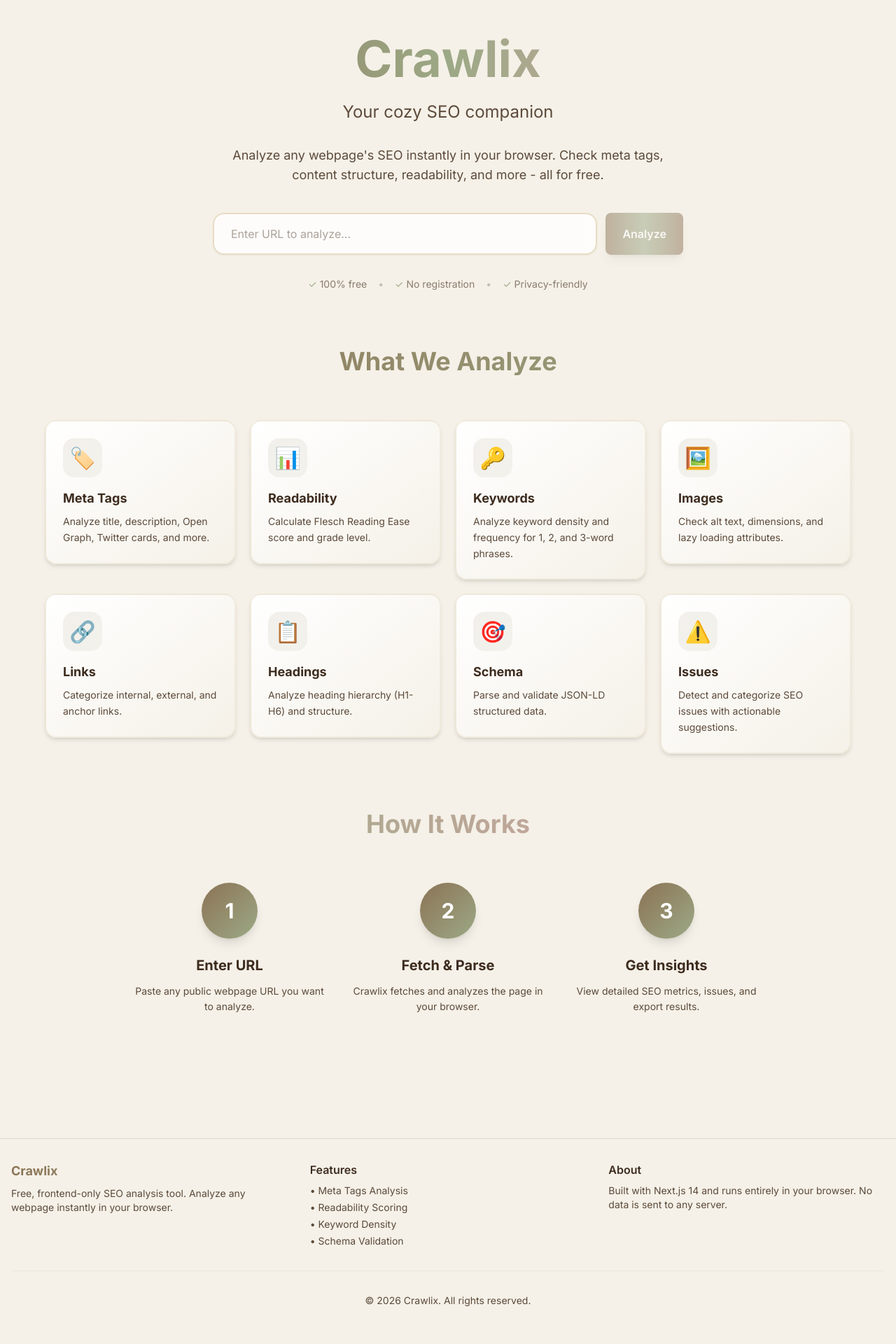
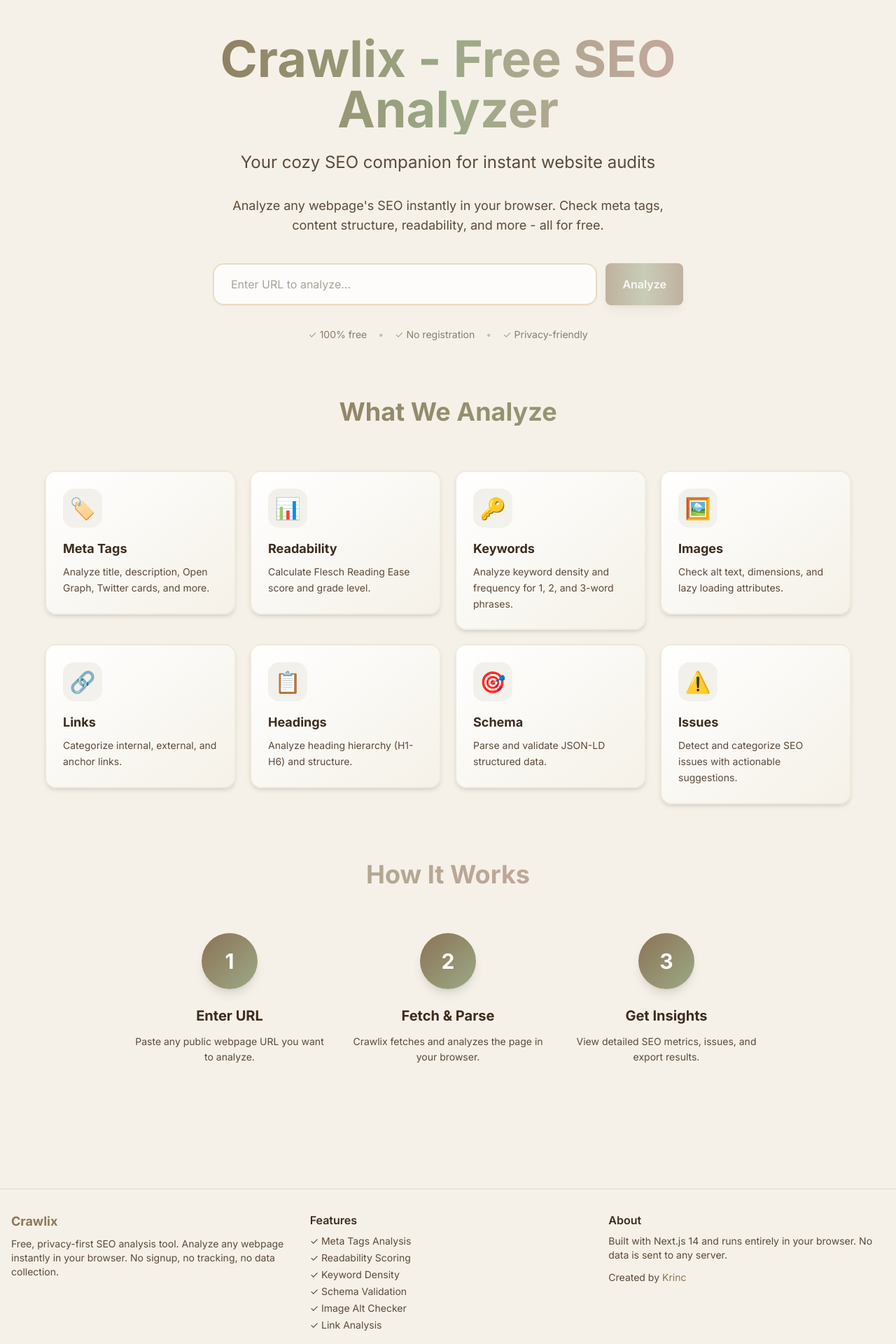
Before and after one commit to iKrinc/crawlix.krinc.in, a Next.js app: page / in a window 1280 px wide. Shown: the top 1920 px of the page at 70% size. Built offline with nearby package versions, Linux system fonts and the light colour scheme.

Commit message:
Updated SEO abilities

```diff
--- a/next.config.js
+++ b/next.config.js
@@ -1,6 +1,8 @@
 /** @type {import('next').NextConfig} */
 const nextConfig = {
   reactStrictMode: true,
+  poweredByHeader: false, // Remove X-Powered-By header for security
+  compress: true, // Enable gzip compression
   images: {
     remotePatterns: [
       {
@@ -16,6 +18,28 @@
   async headers() {
     return [
       {
+        source: '/(.*)',
+        headers: [
+          // Security headers
+          {
+            key: 'X-DNS-Prefetch-Control',
+            value: 'on'
+          },
+          {
+            key: 'X-Frame-Options',
+            value: 'SAMEORIGIN'
+          },
+          {
+            key: 'X-Content-Type-Options',
+            value: 'nosniff'
+          },
+          {
+            key: 'Referrer-Policy',
+            value: 'origin-when-cross-origin'
+          },
+        ],
+      },
+      {
         source: '/api/proxy',
         headers: [
           { key: 'Access-Control-Allow-Origin', value: '*' },
--- a/src/app/layout.tsx
+++ b/src/app/layout.tsx
@@ -9,53 +9,79 @@
 });
 
 export const metadata: Metadata = {
-  title: 'Crawlix - Free Frontend SEO Analyzer Tool',
+  metadataBase: new URL('https://crawlix.krinc.in'),
+  title: {
+    default: 'Crawlix - Free SEO Analyzer & Website Audit Tool',
+    template: '%s | Crawlix',
+  },
   description:
-    'Analyze any website\'s SEO instantly in your browser. Check meta tags, headings, images, links, schema markup, readability scores, and keyword density. 100% free, no backend required.',
+    'Free SEO analyzer tool for instant website audits. Check meta tags, headings, images, links, schema markup, readability scores & keyword density. Privacy-first, no registration required.',
   keywords: [
     'SEO analyzer',
-    'SEO tool',
+    'SEO audit tool',
+    'free SEO checker',
     'meta tags checker',
     'readability score',
-    'keyword density',
-    'schema validator',
-    'free SEO tool',
-    'frontend SEO',
-    'website analyzer',
+    'keyword density analyzer',
+    'schema markup validator',
+    'website SEO tool',
+    'frontend SEO analyzer',
+    'SEO analysis',
   ],
-  authors: [{ name: 'Crawlix' }],
-  creator: 'Crawlix',
-  publisher: 'Crawlix',
-  robots: 'index, follow',
+  authors: [{ name: 'Krinc', url: 'https://krinc.in' }],
+  creator: 'Krinc',
+  publisher: 'Krinc',
+  robots: {
+    index: true,
+    follow: true,
+    googleBot: {
+      index: true,
+      follow: true,
+      'max-video-preview': -1,
+      'max-image-preview': 'large',
+      'max-snippet': -1,
+    },
+  },
+  alternates: {
+    canonical: 'https://crawlix.krinc.in',
+  },
   openGraph: {
     type: 'website',
     locale: 'en_US',
     url: 'https://crawlix.krinc.in',
     siteName: 'Crawlix',
-    title: 'Crawlix - Free Frontend SEO Analyzer',
+    title: 'Crawlix - Free SEO Analyzer & Website Audit Tool',
     description:
-      'Comprehensive SEO analysis tool running entirely in your browser. Analyze meta tags, content structure, readability, and more.',
+      'Comprehensive SEO analysis tool running entirely in your browser. Analyze meta tags, content structure, readability, keyword density & more. 100% free, no signup required.',
     images: [
       {
         url: '/og-image.png',
         width: 1200,
         height: 630,
-        alt: 'Crawlix SEO Analyzer',
+        alt: 'Crawlix - Free SEO Analyzer Tool',
       },
     ],
   },
   twitter: {
     card: 'summary_large_image',
-    title: 'Crawlix - Free Frontend SEO Analyzer',
+    title: 'Crawlix - Free SEO Analyzer & Website Audit Tool',
     description:
-      'Analyze any website\'s SEO instantly in your browser. Check meta tags, content, images, links, and more.',
+      'Instant SEO analysis in your browser. Check meta tags, content structure, readability & more. 100% free, privacy-focused.',
     images: ['/twitter-image.png'],
+    creator: '@krinc_in',
   },
-  viewport: 'width=device-width, initial-scale=1',
+  viewport: {
+    width: 'device-width',
+    initialScale: 1,
+    maximumScale: 5,
+  },
   themeColor: '#8B7355',
   icons: {
     icon: '/favicon.svg',
+    shortcut: '/favicon.svg',
+    apple: '/favicon.svg',
   },
+  manifest: '/site.webmanifest',
 };
 
 export default function RootLayout({
@@ -63,40 +89,81 @@
 }: {
   children: React.ReactNode;
 }) {
+  const jsonLd = {
+    '@context': 'https://schema.org',
+    '@type': 'WebApplication',
+    name: 'Crawlix',
+    applicationCategory: 'BusinessApplication',
+    operatingSystem: 'Any',
+    offers: {
+      '@type': 'Offer',
+      price: '0',
+      priceCurrency: 'USD',
+    },
+    description: 'Free SEO analyzer and website audit tool running entirely in your browser',
+    url: 'https://crawlix.krinc.in',
+    author: {
+      '@type': 'Organization',
+      name: 'Krinc',
+      url: 'https://krinc.in',
+    },
+    featureList: [
+      'Meta tags analysis',
+      'Heading structure validation',
+      'Image alt text checker',
+      'Link analysis',
+      'Schema markup validation',
+      'Readability scoring',
+      'Keyword density analysis',
+      'SEO issue detection',
+    ],
+  };
+
   return (
     <html lang="en" className={inter.variable}>
+      <head>
+        <script
+          type="application/ld+json"
+          dangerouslySetInnerHTML={{ __html: JSON.stringify(jsonLd) }}
+        />
+      </head>
       <body className="min-h-screen flex flex-col">
         <main className="flex-1">
           {children}
         </main>
 
-        <footer className="border-t border-brand-primary/20 bg-brand-background py-8 mt-16">
+        <footer className="border-t border-brand-primary/20 bg-brand-background py-8 mt-16" role="contentinfo">
           <div className="container mx-auto px-4">
             <div className="grid grid-cols-1 md:grid-cols-3 gap-8">
               <div>
-                <h3 className="font-bold text-lg mb-2 gradient-text">Crawlix</h3>
+                <h2 className="font-bold text-lg mb-2 gradient-text">Crawlix</h2>
                 <p className="text-sm text-brand-muted">
-                  Free, frontend-only SEO analysis tool. Analyze any webpage instantly in your browser.
+                  Free, privacy-first SEO analysis tool. Analyze any webpage instantly in your browser. No signup, no tracking, no data collection.
                 </p>
               </div>
+              <nav aria-label="Features">
+                <h3 className="font-semibold mb-2">Features</h3>
+                <ul className="text-sm text-brand-muted space-y-1">
+                  <li>✓ Meta Tags Analysis</li>
+                  <li>✓ Readability Scoring</li>
+                  <li>✓ Keyword Density</li>
+                  <li>✓ Schema Validation</li>
+                  <li>✓ Image Alt Checker</li>
+                  <li>✓ Link Analysis</li>
+                </ul>
+              </nav>
               <div>
-                <h4 className="font-semibold mb-2">Features</h4>
-                <ul className="text-sm text-brand-muted space-y-1">
-                  <li>• Meta Tags Analysis</li>
-                  <li>• Readability Scoring</li>
-                  <li>• Keyword Density</li>
-                  <li>• Schema Validation</li>
-                </ul>
-              </div>
-              <div>
-                <h4 className="font-semibold mb-2">About</h4>
+                <h3 className="font-semibold mb-2">About</h3>
+                <p className="text-sm text-brand-muted mb-3">
+                  Built with Next.js 14 and runs entirely in your browser. No data is sent to any server.
+                </p>
                 <p className="text-sm text-brand-muted">
-                  Built with Next.js 14 and runs entirely in your browser. No data is sent to any server.
+                  Created by <a href="https://krinc.in" className="text-lofi-brown hover:underline" target="_blank" rel="noopener noreferrer">Krinc</a>
                 </p>
               </div>
             </div>
             <div className="mt-8 pt-8 border-t border-brand-primary/10 text-center text-sm text-brand-muted">
-              <p>&copy; {new Date().getFullYear()} Crawlix. All rights reserved.</p>
+              <p>&copy; {new Date().getFullYear()} Crawlix by Krinc. All rights reserved. | <a href="https://crawlix.krinc.in" className="hover:text-lofi-brown">crawlix.krinc.in</a></p>
             </div>
           </div>
         </footer>
--- a/src/app/page.tsx
+++ b/src/app/page.tsx
@@ -121,6 +121,7 @@
         animate={{ opacity: 1, y: 0 }}
         transition={{ duration: 0.6, ease: [0.4, 0, 0.2, 1] }}
         className="text-center max-w-4xl mx-auto mb-20"
+        aria-label="Main hero section"
       >
         <motion.div
           initial={{ opacity: 0, scale: 0.95 }}
@@ -128,11 +129,11 @@
           transition={{ delay: 0.2, duration: 0.5 }}
           className="mb-8"
         >
-          <h2 className="text-6xl md:text-7xl font-bold mb-6 bg-gradient-to-r from-lofi-brown via-lofi-sage to-lofi-rose bg-clip-text text-transparent">
-            Crawlix
-          </h2>
+          <h1 className="text-6xl md:text-7xl font-bold mb-6 bg-gradient-to-r from-lofi-brown via-lofi-sage to-lofi-rose bg-clip-text text-transparent">
+            Crawlix - Free SEO Analyzer
+          </h1>
           <p className="text-xl md:text-2xl text-brand-muted mb-2">
-            Your cozy SEO companion
+            Your cozy SEO companion for instant website audits
           </p>
         </motion.div>
 
@@ -163,6 +164,7 @@
               isLoading={isLoading}
               disabled={isLoading || !url.trim()}
               className="shadow-lg"
+              aria-label="Analyze website SEO"
             >
               {isLoading ? 'Analyzing...' : 'Analyze'}
             </Button>
```
Also changed, not shown: public/robots.txt, public/site.webmanifest (added), 2 other files (tests, documents, lock files or other folders).
